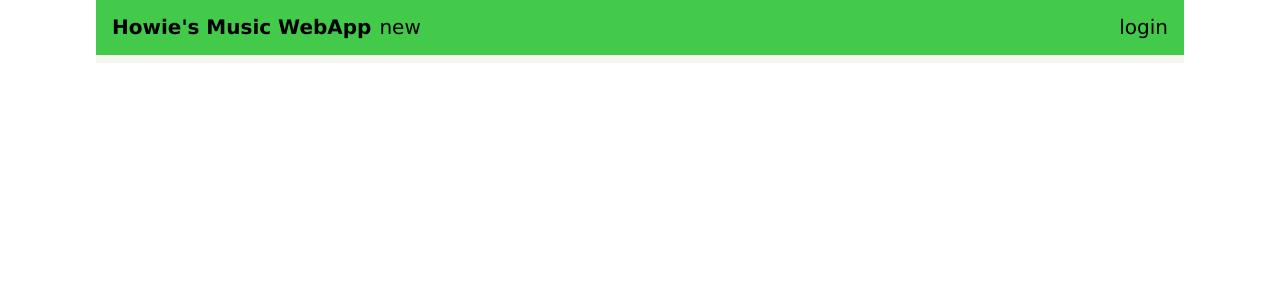
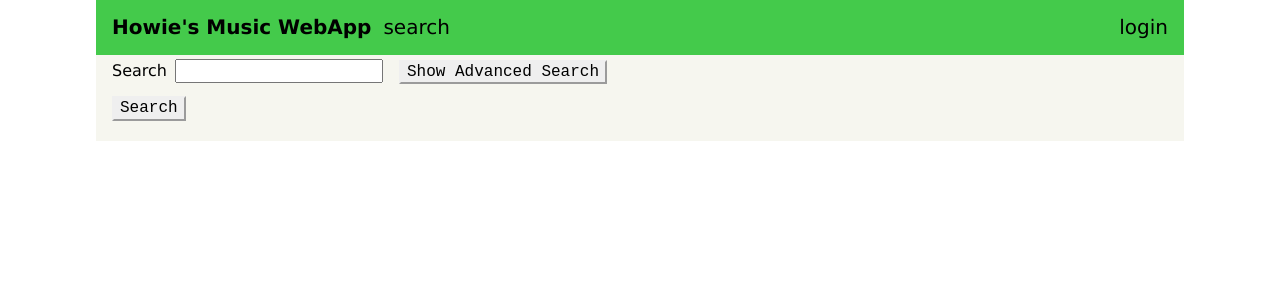
Before and after one commit to howardyang94/musicApp, a React (Create React App) app: page /search in a window 1280 px wide. Shown: the top 300 px of the page. Built offline with nearby package versions, Linux system fonts and the light colour scheme.

Commit message:
implemented search + advanced search

```diff
--- a/public/youtubePlayer.js
+++ b/public/youtubePlayer.js
@@ -3,14 +3,13 @@ tag.id = 'iframe-demo';
 tag.src = 'https://www.youtube.com/iframe_api';
 var firstScriptTag = document.getElementsByTagName('script')[0];
 firstScriptTag.parentNode.insertBefore(tag, firstScriptTag);
-
-let player = []
+let player = [], nextId
 function onYouTubeIframeAPIReady() {
-
-    for(let i = 0; i < 100; i++){
+    // console.log(window.count);
+    for(let i = 0; i < window.count; i++){
         const element = document.getElementById(`yp${i}`)
         if(!element) {
-            console.log('no element yp', i)
+            // console.log('no element yp', i)
             break
         }
         player[i] = new YT.Player(`yp${i}`, {
@@ -19,14 +18,13 @@ function onYouTubeIframeAPIReady() {
                 'onStateChange': onPlayerStateChange
             },
         });
+    }
+    // console.log(player)
+}
 
-    }
-    console.log(player)
+function onPlayerReady(event) {
+//   console.log('onplayerReady', event.target.f.id)
 }
-function onPlayerReady(event) {
-  console.log('onplayerReady', event.target.f.id)
-}
-let nextId;
 
 function onPlayerStateChange(event) {
     // console.log('onStateChange', event.target.f.id, event.data)
@@ -40,7 +38,7 @@ function onPlayerStateChange(event) {
                 player[i].stopVideo();
             }
         }
-        console.log(nextId)
+        // console.log(nextId)
     } else if (event.data == YT.PlayerState.ENDED && nextId < player.length) {
     // autoplay next video on page
         player[nextId].playVideo()
--- a/src/components/App.js
+++ b/src/components/App.js
@@ -7,6 +7,7 @@ import CreateLink from './CreateLink';
 import Header from './Header'
 import Login from './Login'
 import { Switch, Route } from 'react-router-dom'
+import Search from './Search';
 
 class App extends Component {
   render() {
@@ -18,6 +19,7 @@ class App extends Component {
             <Route exact path="/" component={LinkList} />
             <Route exact path="/create" component={CreateLink} />
             <Route exact path="/login" component={Login} />
+            <Route exact path="/search" component={Search} />
           </Switch>
         </div>
       </div>
--- a/src/components/CreateLink.js
+++ b/src/components/CreateLink.js
@@ -75,7 +75,7 @@ class CreateLink extends Component {
                 <div className="flex flex-column mt3">
                     Title
                     <input
-                        className="mb2"
+                        className="mb2 mt1"
                         name="title"
                         value={title}
                         onChange={e => this.handleInput(e, true)}
@@ -85,7 +85,7 @@ class CreateLink extends Component {
                     />
                     Artist
                     <input
-                        className="mb2"
+                        className="mb2 mt1"
                         name="artist"
                         value={artist}
                         onChange={e => this.handleInput(e, true)}
@@ -95,7 +95,7 @@ class CreateLink extends Component {
                     />
                     Tags
                     <input
-                        className="mb2"
+                        className="mb2 mt1"
                         name="tags"
                         value={tags}
                         onChange={e => this.handleInput(e, true)}
@@ -104,7 +104,7 @@ class CreateLink extends Component {
                     />
                     Description
                     <input
-                        className="mb2"
+                        className="mb2 mt1"
                         name="description"
                         value={description}
                         onChange={e => this.handleInput(e)}
@@ -113,7 +113,7 @@ class CreateLink extends Component {
                     />
                     Links
                     <input
-                        className="mb2"
+                        className="mb2 mt1"
                         name="url"
                         value={url}
                         onChange={e => this.handleInput(e)}
@@ -134,7 +134,7 @@ class CreateLink extends Component {
                         })
                     }}
                 >
-                    {postMutation => <button disabled={!this.state.formValid} onClick={postMutation}>Submit</button>}
+                    {postMutation => <button class="button mt2" disabled={!this.state.formValid} onClick={postMutation}>Submit</button>}
                 </Mutation>
             </div>
         )
--- a/src/components/Header.js
+++ b/src/components/Header.js
@@ -9,9 +9,16 @@ class Header extends Component {
         return (
           <div className="flex pa3 f4 justify-between headerColor">
             <div className="flex flex-fixed black">
-              <div className="fw7 mr1">Howie's Music WebApp </div>
-              <Link to="/" className="ml1 no-underline black">
-                new
+              {/* <div className="fw7 mr2">Howie's Music WebApp </div> */}
+              <Link to="/" className="fw7 mr2 no-underline black">
+              Howie's Music WebApp
+              </Link>
+              {/* <Link to="/top" className="ml1 no-underline black">
+                Top
+              </Link>
+              <div className="ml1">|</div> */}
+              <Link to="/search" className="ml1 no-underline black">
+                search
               </Link>
               {authToken && (
                 <div className="flex">
--- a/src/components/LinkList.js
+++ b/src/components/LinkList.js
@@ -54,6 +54,7 @@ class LinkList extends Component {
                     if(error) return <div>Error</div>
                     {/* this._subscribeToNewLinks(subscribeToMore) */}
                     const linksToRender = data.feed.links;
+                    window.count = data.feed.count
                     return (
                         <div>{linksToRender.map((link, index) => (
                             <Link
--- /dev/null
+++ b/src/components/Search.js
@@ -0,0 +1,121 @@
+import React, { Component } from 'react'
+import { withApollo } from 'react-apollo'
+import gql from 'graphql-tag'
+import Link from './Link'
+
+const FEED_SEARCH_QUERY = gql`
+  query FeedSearchQuery($filter: String, $title: String, $artist: String, $tags: String, $match: String, $desc: String) {
+    feed(filter: $filter title: $title artist:$artist tags:$tags match:$match desc:$desc) {
+      links {
+        id
+        title
+        artist
+        tags
+        url
+        description
+        createdAt
+        postedBy {
+          id
+          name
+        }
+      }
+    }
+  }
+`
+class Search extends Component {
+
+  state = {
+    links: [],
+    filter: '',
+    title:'',
+    artist:'',
+    tags:'',
+    match:'',
+    desc:'',
+    hidden: true
+  }
+
+  render() {
+    return (
+      <div>
+        <div className="pb2">
+          <label className="pr2" for="search">Search</label>
+          <input
+            id="search"
+            type='text'
+            onChange={e => this.setState({ filter: e.target.value })}
+          />
+          <button className="button ml3" onClick={() => this.showSearch()}>{this.state.hidden?'Show':'Hide'} Advanced Search</button>
+        </div>
+        <div id="advancedSearch" hidden={this.state.hidden}>
+          Advanced Search
+          <div className="pt1">
+            <label className="pr2" for="title">Title</label>
+            <input
+              className="mr3"
+              id='title'
+              type='text'
+              onChange={e => this.setState({ title: e.target.value })}
+            />
+            <label className="pr2" for="artist">Artist</label>
+            <input
+              className="mr3"
+              id='artist'
+              type='text'
+              onChange={e => this.setState({ artist: e.target.value })}
+            />
+          </div>
+          <div className="pt1">
+            <label className="pr2" for="tags">Tags</label>
+            <input
+              className="mr3"
+              id='tags'
+              type='text'
+              onChange={e => this.setState({ tags: e.target.value })}
+            />
+            <label className="pr2" for="match">Match
+              <select
+                id='match'
+                className="mr1 ml1"
+                onChange={e => this.setState({ match: e.target.value })}
+              >
+                <option value="any">Any</option>
+                <option value="all">All</option>
+              </select>
+              Tags
+            </label>
+          </div>
+          <div className="pt1">
+            <label className="pr2" for="description">Description</label>
+            <input
+              id='description'
+              className="mr3"
+              type='text'
+              onChange={e => this.setState({ desc: e.target.value })}
+            />
+            </div>
+        </div>
+        <button className="mt1 mb3 button" onClick={() => this._executeSearch()}>Search</button>
+        {this.state.links.map((link, index) => (
+          <Link key={link.id} link={link} index={index} />
+        ))}
+      </div>
+    )
+  }
+  showSearch() {
+    this.setState({hidden: !this.state.hidden})
+  }
+
+  _executeSearch = async () => {
+    const { filter, title, artist, tags, match, desc } = this.state
+    console.log(filter, title, artist, tags, match, desc)
+    const result = await this.props.client.query({
+      query: FEED_SEARCH_QUERY,
+      variables: { filter, title, artist, tags, match, desc },
+    })
+    const links = result.data.feed.links
+    this.setState({ links })
+  }
+}
+
+export default withApollo(Search)
--- a/src/styles/index.css
+++ b/src/styles/index.css
@@ -31,16 +31,20 @@ input {
 
 .button {
   font-family: monospace;
-  font-size: 10pt;
+  font-size: 12pt;
   color: black;
   background-color: buttonface;
   text-align: center;
-  padding: 2px 6px 3px;
+  /* padding: 2px 6px 3px; */
   border-width: 2px;
   border-style: outset;
   border-color: buttonface;
   cursor: pointer;
   max-width: 250px;
+}
+
+.advSearch {
+
 }
 
 
```
